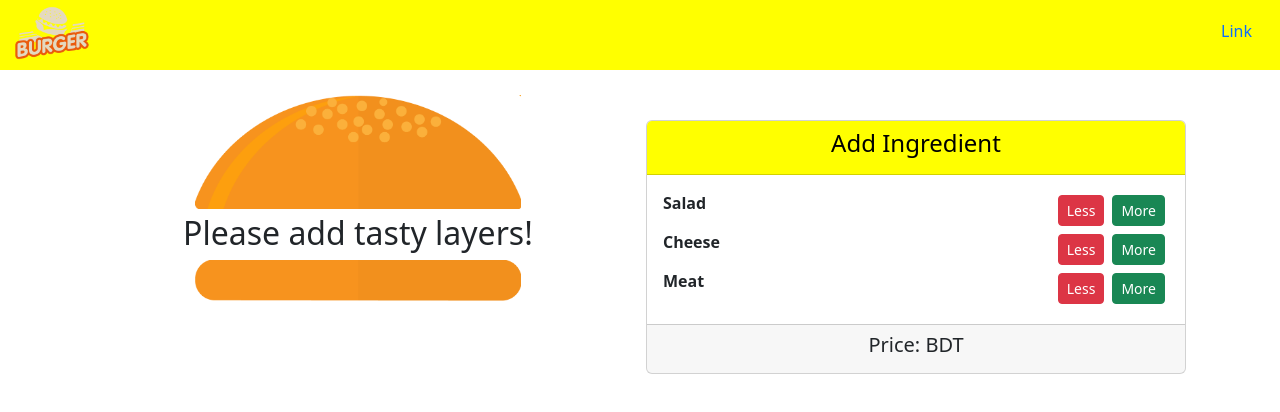
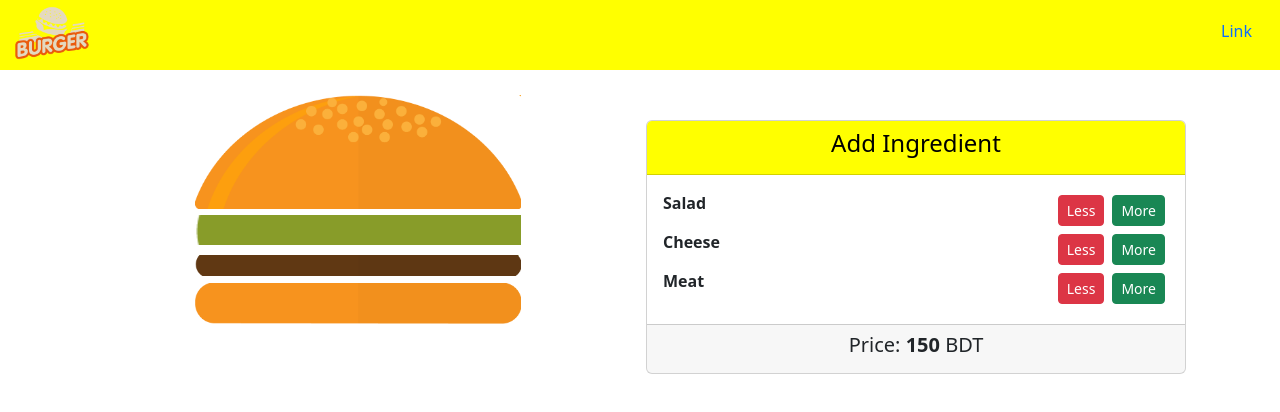
Before and after one commit to siftanzil/ReactJS_Burger_Builder, a React (Create React App) app: page / in a window 1280 px wide. Shown: the top 412 px of the page. Built offline with nearby package versions, Linux system fonts and the light colour scheme.

Commit message:
price added

```diff
--- a/src/Components/BurgerBuilder/BurgerBuilder.js
+++ b/src/Components/BurgerBuilder/BurgerBuilder.js
@@ -4,33 +4,43 @@ import React, { Component } from "react";
 import Burger from "./Burger/Burger";
 import Controls from "./Controls/Controls";
 
+const INGREDIENT_PRICES = {
+  salad: 30,
+  cheese: 50,
+  meat: 100,
+};
+
 export default class BurgerBuilder extends Component {
   state = {
     ingredients: [
-      { type: "salad", amount: 0 },
+      { type: "salad", amount: 1 },
       { type: "cheese", amount: 0 },
-      { type: "meat", amount: 0 },
+      { type: "meat", amount: 1 },
     ],
+    totalPrice: 150,
   };
 
   addIngredientHandle = (type) => {
     const ingredients = [...this.state.ingredients];
+    const newPrice = this.state.totalPrice + INGREDIENT_PRICES[type];
 
     for (let item of ingredients) {
       if (item.type === type) item.amount++;
     }
-    this.setState({ ingredients: ingredients });
+    this.setState({ ingredients: ingredients, totalPrice: newPrice });
   };
 
   removeIngredientHandle = (type) => {
     const ingredients = [...this.state.ingredients];
+    const newPrice = this.state.totalPrice - INGREDIENT_PRICES[type];
+
     for (let item of ingredients) {
       if (item.type === type) {
         if (item.amount <= 0) return;
         item.amount--;
       }
     }
-    this.setState({ ingredients: ingredients });
+    this.setState({ ingredients: ingredients, totalPrice: newPrice });
   };
 
   render() {
@@ -40,6 +50,7 @@ export default class BurgerBuilder extends Component {
         <Controls
           ingredientAdded={this.addIngredientHandle}
           ingredientRemoved={this.removeIngredientHandle}
+          price={this.state.totalPrice}
         />
       </div>
     );
--- a/src/Components/BurgerBuilder/Controls/Controls.js
+++ b/src/Components/BurgerBuilder/Controls/Controls.js
@@ -63,7 +63,9 @@ function Controls(props) {
         </CardBody>
 
         <CardFooter>
-          <h5>Price: BDT</h5>
+          <h5>
+            Price:<strong> {props.price} </strong> BDT
+          </h5>
         </CardFooter>
       </Card>
     </div>
```
